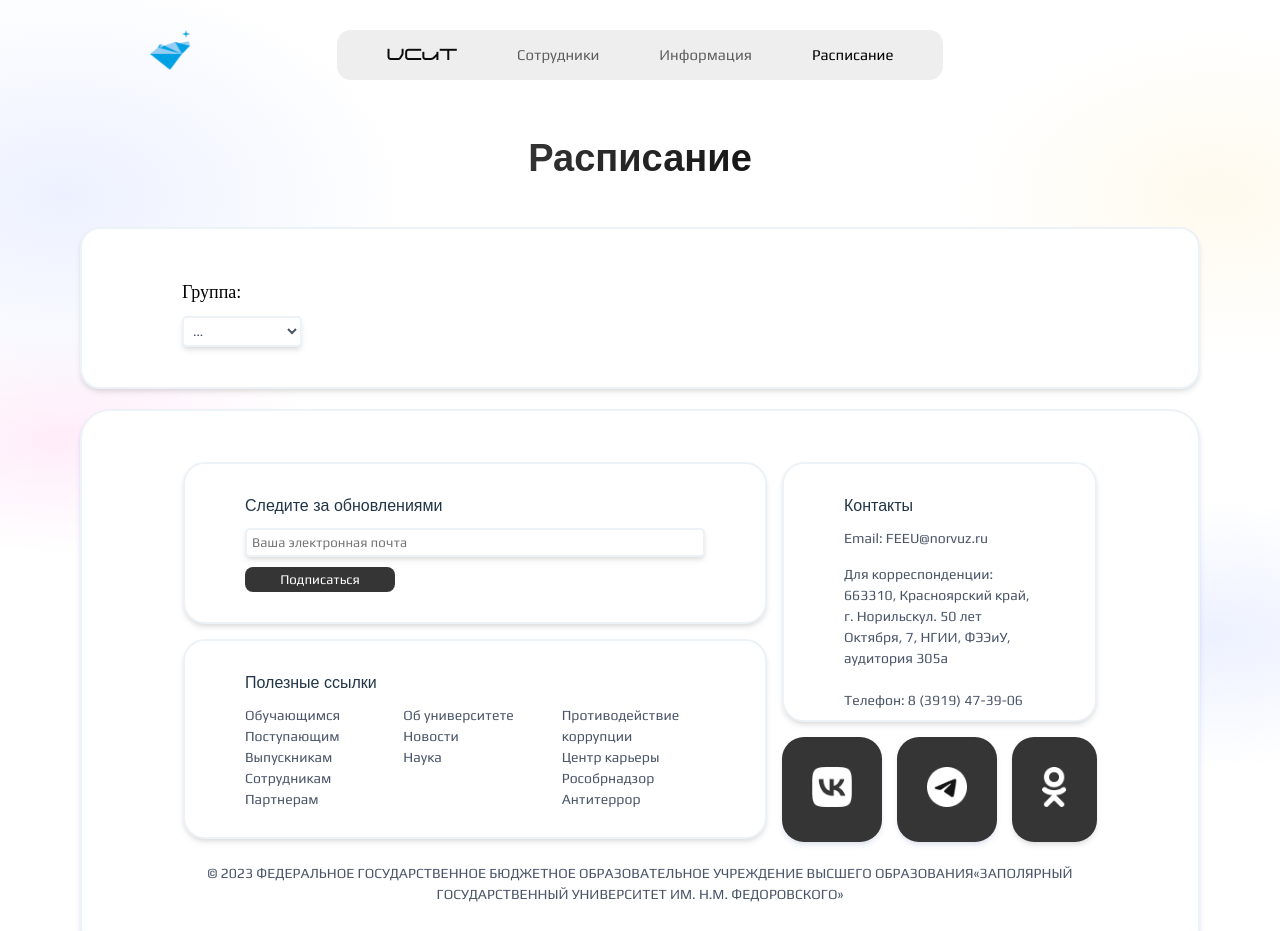
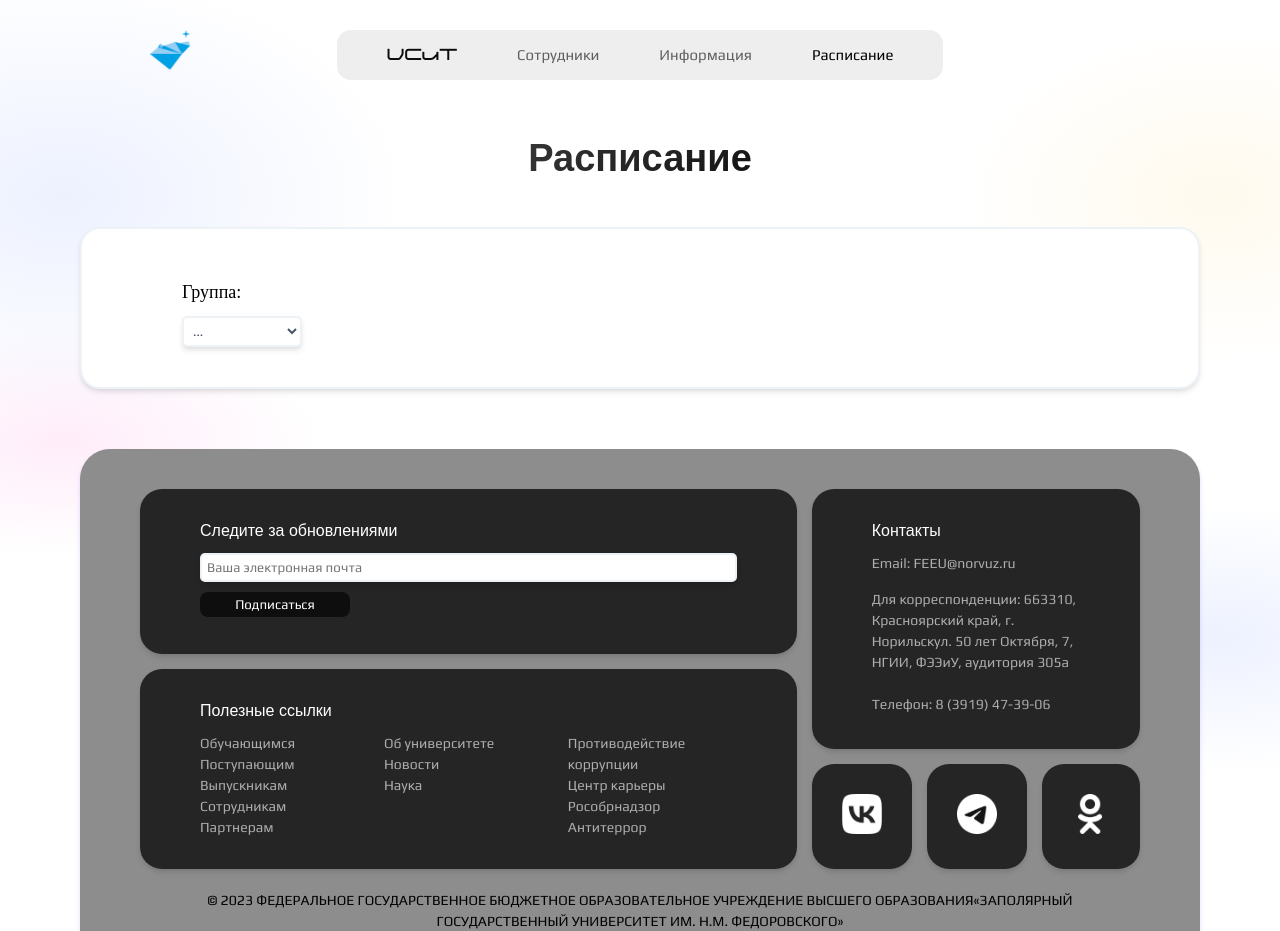
Before and after one commit to sha111tan/KafedraISIT-website, a React (Vite) app: page /schedule in a window 1280 px wide. Shown: the top 931 px of the page. Built offline with nearby package versions, Linux system fonts and the light colour scheme; a web font is replaced by a local one.

Commit message:
Add files via upload

```diff
--- a/src/components/Footer.jsx
+++ b/src/components/Footer.jsx
@@ -65,7 +65,7 @@ const Footer = () => {
             <div className="lilbox13">
               <div className="kontaktititle">Контакты</div>
               <div>
-                <p>
+                <p className="kontakti">
                   <div className="mail">Email: FEEU@norvuz.ru</div>
                   Для корреспонденции: 663310, Красноярский край, г. Норильскул.
                   50 лет Октября, 7, НГИИ, ФЭЭиУ, аудитория 305а
@@ -96,9 +96,11 @@ const Footer = () => {
           </div>
         </div>
         <p align="center">
-          <br></br>© 2023 ФЕДЕРАЛЬНОЕ ГОСУДАРСТВЕННОЕ БЮДЖЕТНОЕ ОБРАЗОВАТЕЛЬНОЕ
-          УЧРЕЖДЕНИЕ ВЫСШЕГО ОБРАЗОВАНИЯ«ЗАПОЛЯРНЫЙ ГОСУДАРСТВЕННЫЙ УНИВЕРСИТЕТ
-          ИМ. Н.М. ФЕДОРОВСКОГО»
+          <div className="footertext">
+            <br></br>© 2023 ФЕДЕРАЛЬНОЕ ГОСУДАРСТВЕННОЕ БЮДЖЕТНОЕ
+            ОБРАЗОВАТЕЛЬНОЕ УЧРЕЖДЕНИЕ ВЫСШЕГО ОБРАЗОВАНИЯ«ЗАПОЛЯРНЫЙ
+            ГОСУДАРСТВЕННЫЙ УНИВЕРСИТЕТ ИМ. Н.М. ФЕДОРОВСКОГО»
+          </div>
         </p>
       </div>
     </div>
--- a/src/index.css
+++ b/src/index.css
@@ -535,7 +535,7 @@ nav .active {
   transition-duration: 400ms;
   transition-timing-function: cubic-bezier(0, 0, 0.2, 1);
   border: none;
-  background-color: rgb(53, 53, 53);
+  background-color: #0e0e0e;
   padding: 5px;
   border-radius: 8px;
 }
@@ -613,40 +613,44 @@ nav .active {
   gap: 15px;
 }
 .lilbox11 {
+  color: white;
   font-family: "Days One", sans-serif;
   width: 100%;
+  height: 165px;
   box-shadow: 0 4px 6px -1px rgba(0, 0, 0, 0.1),
     0 2px 4px -1px rgba(0, 0, 0, 0.06);
-  border: 2px solid #edf2f7;
+
   border-radius: 22px;
-  background-color: white;
+  background-color: rgb(37, 37, 37);
   padding: 30px 60px 30px 60px;
   margin-bottom: 15px;
   transition-duration: 200ms;
   transition-timing-function: cubic-bezier(0, 0, 0.2, 1);
 }
 .lilbox12 {
+  color: white;
   font-family: "Days One", sans-serif;
   width: 100%;
   height: 200px;
   box-shadow: 0 4px 6px -1px rgba(0, 0, 0, 0.1),
     0 2px 4px -1px rgba(0, 0, 0, 0.06);
-  border: 2px solid #edf2f7;
+
   border-radius: 22px;
-  background-color: white;
+  background-color: rgb(37, 37, 37);
   padding: 30px 60px 30px 60px;
   transition-duration: 200ms;
   transition-timing-function: cubic-bezier(0, 0, 0.2, 1);
 }
 .lilbox13 {
+  color: white;
   font-family: "Days One", sans-serif;
   width: 100%;
   height: 260px;
   box-shadow: 0 4px 6px -1px rgba(0, 0, 0, 0.1),
     0 2px 4px -1px rgba(0, 0, 0, 0.06);
-  border: 2px solid #edf2f7;
+
   border-radius: 22px;
-  background-color: white;
+  background-color: rgb(37, 37, 37);
   padding: 30px 60px 30px 60px;
   transition-duration: 200ms;
   transition-timing-function: cubic-bezier(0, 0, 0.2, 1);
@@ -655,11 +659,11 @@ nav .active {
   height: 105px;
   width: 100%;
   text-align: center;
-  box-shadow: 0 4px 6px -1px rgba(13, 51, 155, 0.1),
+  box-shadow: 0 4px 6px -1px rgba(0, 0, 0, 0.1),
     0 2px 4px -1px rgba(0, 0, 0, 0.06);
 
   border-radius: 22px;
-  background-color: rgb(53, 53, 53);
+  background-color: rgb(37, 37, 37);
   padding: 30px;
   transition-duration: 400ms;
   transition-timing-function: cubic-bezier(0, 0, 0.2, 1);
@@ -668,11 +672,11 @@ nav .active {
   text-align: center;
   height: 105px;
   width: 100%;
-  box-shadow: 0 4px 6px -1px rgba(13, 51, 155, 0.1),
+  box-shadow: 0 4px 6px -1px rgba(0, 0, 0, 0.1),
     0 2px 4px -1px rgba(0, 0, 0, 0.06);
 
   border-radius: 22px;
-  background-color: rgb(53, 53, 53);
+  background-color: rgb(37, 37, 37);
   padding: 30px;
   transition-duration: 400ms;
   transition-timing-function: cubic-bezier(0, 0, 0.2, 1);
@@ -685,28 +689,28 @@ nav .active {
     0 2px 4px -1px rgba(0, 0, 0, 0.06);
 
   border-radius: 22px;
-  background-color: rgb(53, 53, 53);
+  background-color: rgb(37, 37, 37);
   padding: 30px;
   transition-duration: 400ms;
   transition-timing-function: cubic-bezier(0, 0, 0.2, 1);
 }
 .boxfooter {
-  -webkit-backdrop-filter: blur(20px);
-  backdrop-filter: blur(20px);
-  background: rgb(255, 255, 255);
+  background: #1d375400;
 
-  border: 1px solid #000000;
   height: 100%;
-  padding: 50px 100px 50px 100px;
+  padding: 40px 60px 30px 60px;
   width: 100%;
   clip-path: inset(20px 50px 20px 50px round 40px);
 }
 .footerbox {
-  background: rgb(255, 255, 255);
+  background: #8d8d8d;
   box-shadow: 0 4px 6px -1px rgba(0, 60, 255, 0.153),
     0 2px 4px -1px rgba(0, 0, 0, 0.06);
-  border: 2px solid #edf2f7;
+  margin-top: 60px;
   border-radius: 30px;
+}
+.footertext {
+  color: rgb(0, 0, 0);
 }
 .ssilki {
   padding-top: 10px;
@@ -718,13 +722,17 @@ nav .active {
 .kontaktititle {
   padding-bottom: 10px;
 }
+.kontakti {
+  color: rgba(255, 255, 255, 0.623);
+}
 .ssilka {
+  color: rgba(255, 255, 255, 0.623);
   transition-duration: 400ms;
   transition-timing-function: cubic-bezier(0, 0, 0.2, 1);
 }
 .ssilka:hover {
   cursor: pointer;
-  color: #000;
+  color: rgb(255, 255, 255);
 }
 a {
   color: #4a5568;
```
